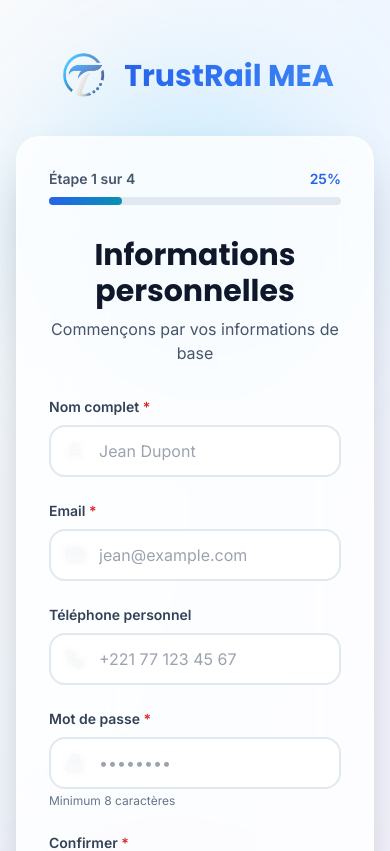
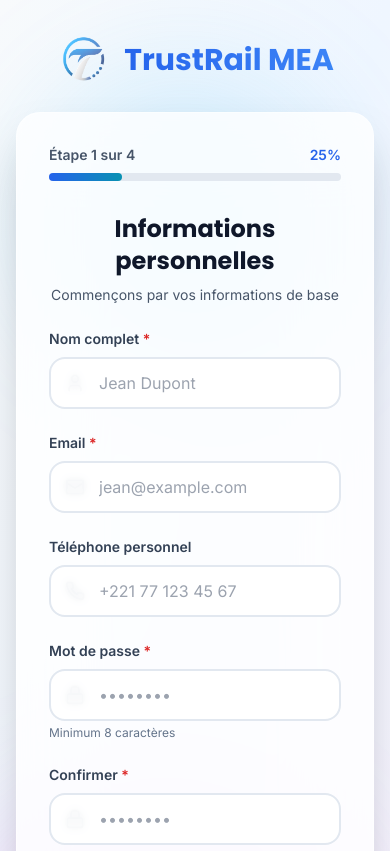
Before and after one commit to poesam/frontend, a React (Vite) app: page /register in a window 390 px wide. Shown: the top 851 px of the page. Built offline with nearby package versions, Linux system fonts and the light colour scheme.

Commit message:
responsive: Improve mobile and tablet responsiveness for registration page

```diff
--- a/src/pages/RegisterPage.tsx
+++ b/src/pages/RegisterPage.tsx
@@ -147,7 +147,7 @@ export default function RegisterPage() {
   };
 
   return (
-    <div className="min-h-screen flex items-center justify-center px-4 py-12 relative overflow-hidden">
+    <div className="min-h-screen flex items-center justify-center px-4 sm:px-6 lg:px-8 py-8 sm:py-12 relative overflow-hidden">
       {/* Animated background */}
       <div className="absolute inset-0 overflow-hidden pointer-events-none">
         <div className="absolute top-20 left-10 w-72 h-72 bg-primary-400/20 rounded-full blur-3xl animate-float"></div>
@@ -156,7 +156,7 @@ export default function RegisterPage() {
 
       <div className="max-w-2xl w-full relative z-10">
         {/* Logo */}
-        <Link to="/" className="flex items-center justify-center space-x-3 mb-8">
+        <Link to="/" className="flex items-center justify-center space-x-3 mb-6 sm:mb-8">
           <img src="/logo.png" alt="TrustRail MEA" className="h-14 w-auto" />
           <span className="text-3xl font-display font-bold gradient-text">TrustRail MEA</span>
         </Link>
@@ -178,14 +178,14 @@ export default function RegisterPage() {
           </div>
 
           {/* Header */}
-          <div className="text-center mb-8">
-            <h1 className="text-3xl font-display font-bold mb-2">
+          <div className="text-center mb-6 sm:mb-8">
+            <h1 className="text-2xl sm:text-3xl font-display font-bold mb-2">
               {step === 1 && 'Informations personnelles'}
               {step === 2 && 'Type de compte'}
               {step === 3 && 'Informations de l\'entreprise'}
               {step === 4 && 'Coordonnées de l\'entreprise'}
             </h1>
-            <p className="text-slate-600">
+            <p className="text-sm sm:text-base text-slate-600">
               {step === 1 && 'Commençons par vos informations de base'}
               {step === 2 && 'Quel type de compte souhaitez-vous créer ?'}
               {step === 3 && 'Parlez-nous de votre entreprise'}
@@ -304,7 +304,7 @@ export default function RegisterPage() {
             {step === 2 && (
               <div className="space-y-6">
                 <div className="flex justify-center">
-                  <label className={`relative flex flex-col p-6 rounded-2xl border-2 cursor-pointer transition-all max-w-md w-full ${
+                  <label className={`relative flex flex-col p-4 sm:p-6 rounded-2xl border-2 cursor-pointer transition-all max-w-md w-full ${
                     formData.role === 'entreprise'
                       ? 'border-blue-600 bg-blue-50'
                       : 'border-slate-200 hover:border-blue-300'
```
